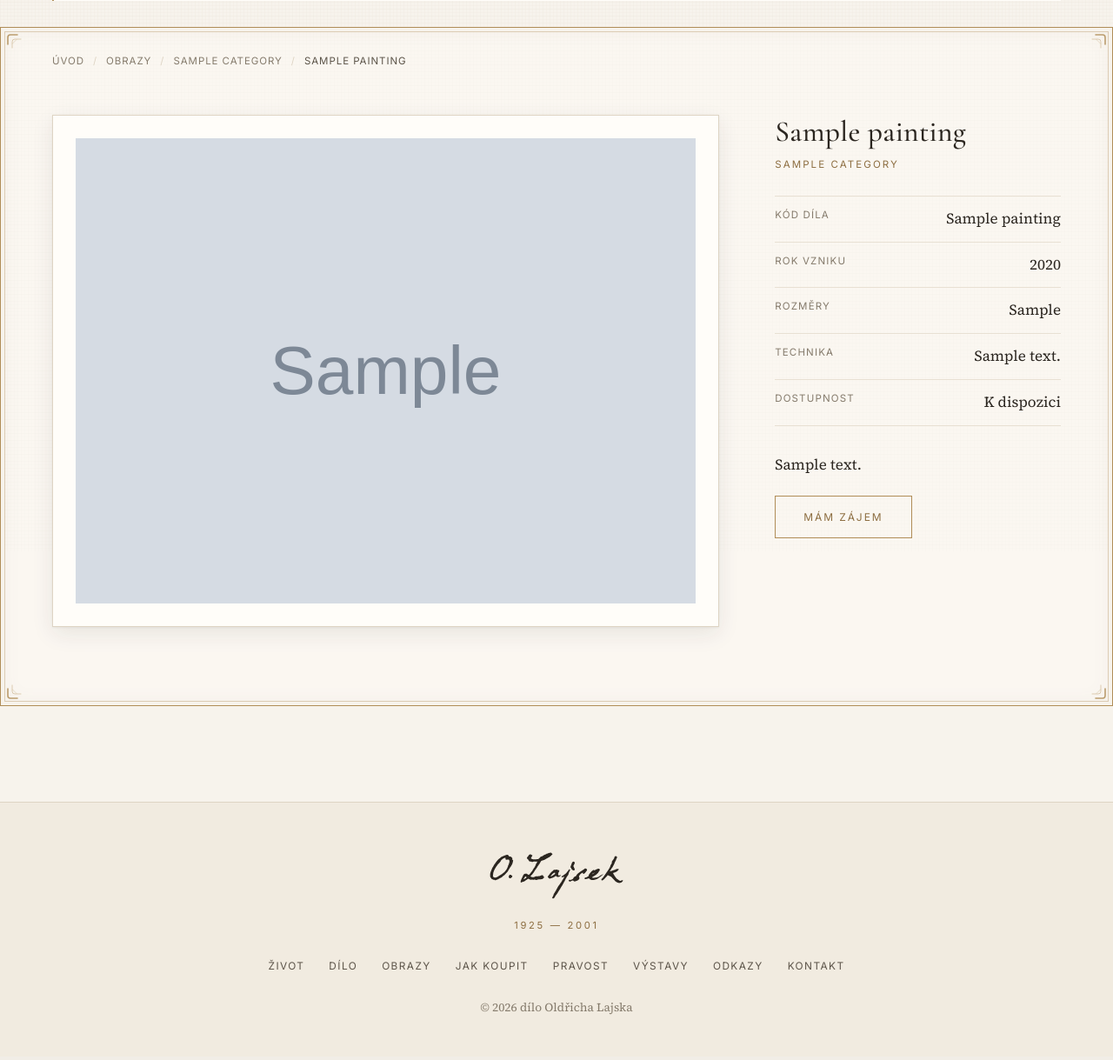
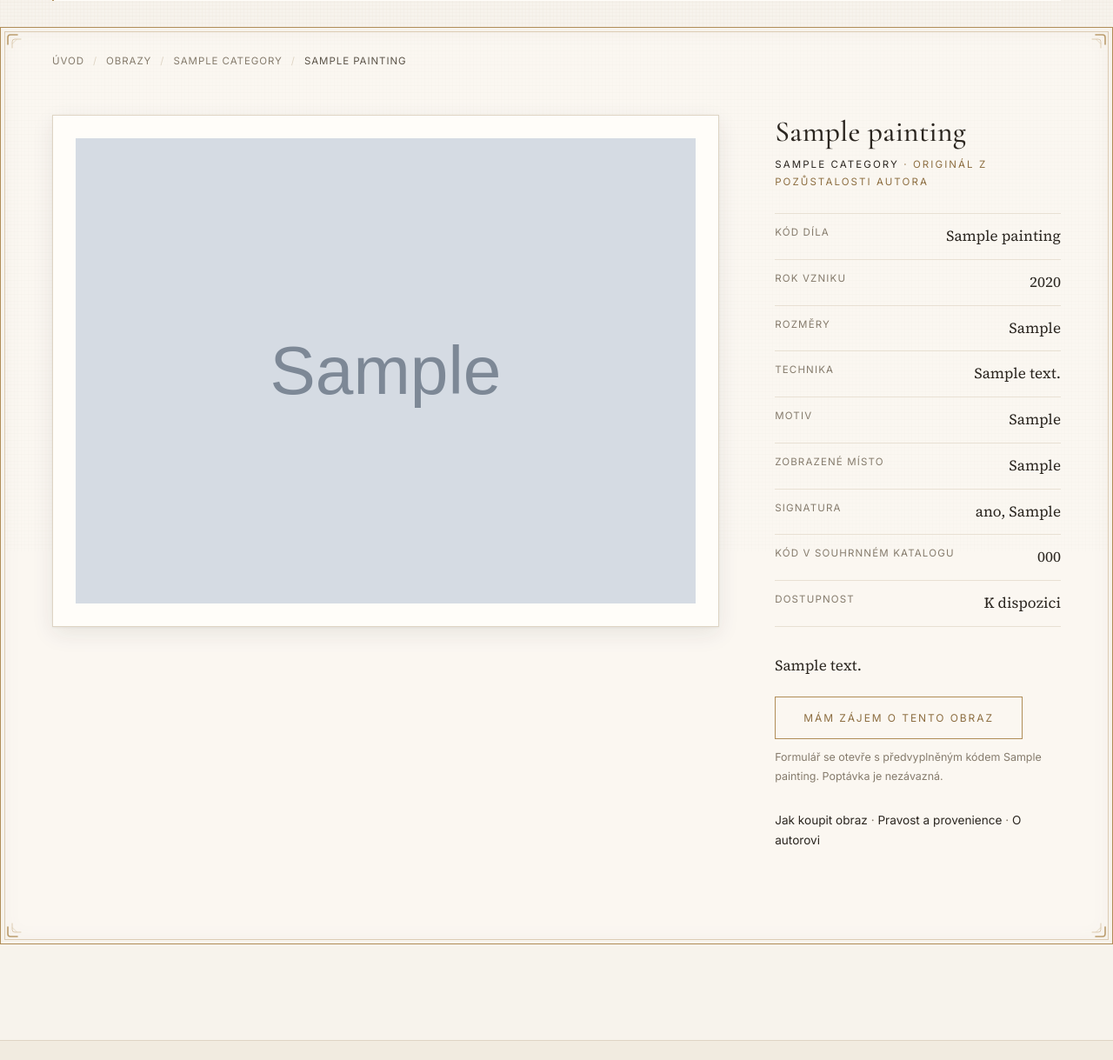
Before and after one commit to Danas2008/Lajsek, a Django app: a page that uses gallery/templates/gallery/painting_detail.html in a window 1280 px wide. Shown: the part 166-1385 px from the top of the page at 87% size. Before the commit the page ends 1333 px from the top, so only its background shows below. Run offline with Django 5.2, Linux system fonts and the light colour scheme; tables that the repository leaves empty hold one stand-in row (values such as "Sample post"); grey boxes marked "Sample" are stand-in pictures; one stand-in notice (Sample message) is shown.

Commit message:
Improve painting page conversion and add contact thank-you URL
- CTA renamed to "Mám zájem o tento obraz" with a note that the code is
  prefilled; it is now shown only for available paintings (sold ones
  showed it before, contrary to the admin help text)
- detail shows motif, depicted place, signature and catalogue code when
  filled; availability label is translated
- "Podobné rozměry" block (area within 25 %) and links to the purchase
  guide, provenance page and biography
- contact form redirects to /kontakt/dekujeme/ (noindex) so inquiries can
  be measured as a goal in cookie-less analytics (slot in base.html,
  enabled via DJANGO_PLAUSIBLE_DOMAIN or DJANGO_UMAMI_*)

Co-Authored-By: Claude Opus 5.5 <noreply@anthropic.com>

```diff
--- a/core/urls.py
+++ b/core/urls.py
@@ -18,6 +18,7 @@ urlpatterns = [
     path('napsali-o-nem/', views.press, name='press'),
     path('odkazy/', views.links, name='links'),
     path('kontakt/', views.contact, name='contact'),
+    path('kontakt/dekujeme/', views.contact_thanks, name='contact_thanks'),
 
     # Obsahové stránky (core/articles.py): jméno URL „article-<slug>“.
     *[
--- a/gallery/templates/gallery/painting_detail.html
+++ b/gallery/templates/gallery/painting_detail.html
@@ -10,7 +10,10 @@
 
         <div class="painting-info">
             <h1>{{ painting.public_title }}</h1>
-            <p class="painting-category">{{ painting.category.display_name }}</p>
+            <p class="painting-category">
+                <a href="{{ painting.category.get_absolute_url }}">{{ painting.category.display_name }}</a>
+                &middot; {% trans "originál z pozůstalosti autora" %}
+            </p>
 
             <dl class="painting-meta">
                 <div>
@@ -26,9 +29,24 @@
                 {% if painting.technique_display %}
                 <div><dt>{% trans "Technika" %}</dt><dd>{{ painting.technique_display }}</dd></div>
                 {% endif %}
+                {% if painting.motif_display %}
+                <div><dt>{% trans "Motiv" %}</dt><dd>{{ painting.motif_display }}</dd></div>
+                {% endif %}
+                {% if painting.location_depicted %}
+                <div><dt>{% trans "Zobrazené místo" %}</dt><dd>{{ painting.location_depicted }}</dd></div>
+                {% endif %}
+                {% if painting.is_signed is not None %}
+                <div>
+                    <dt>{% trans "Signatura" %}</dt>
+                    <dd>{% if painting.is_signed %}{% trans "ano" %}{% if painting.signature_position %}, {{ painting.signature_position }}{% endif %}{% else %}{% trans "bez signatury" %}{% endif %}</dd>
+                </div>
+                {% endif %}
+                {% if painting.catalog_code %}
+                <div><dt>{% trans "Kód v souhrnném katalogu" %}</dt><dd>{{ painting.catalog_code }}</dd></div>
+                {% endif %}
                 <div>
                     <dt>{% trans "Dostupnost" %}</dt>
-                    <dd>{{ painting.get_availability_display }}</dd>
+                    <dd>{% if painting.availability == 'available' %}{% trans "K dispozici" %}{% elif painting.availability == 'sold' %}{% trans "Prodáno" %}{% else %}{% trans "Neprodejné" %}{% endif %}</dd>
                 </div>
             </dl>
 
@@ -40,30 +58,37 @@
                 <p>{% translated painting 'description' %}</p>
             {% endif %}
 
-            {% if painting.availability != 'not_for_sale' %}
+            {% if painting.is_for_sale %}
                 <a class="btn" href="{% url 'core:contact' %}?obraz={{ painting.title|urlencode }}">
-                    {% trans "Mám zájem" %}
+                    {% trans "Mám zájem o tento obraz" %}
                 </a>
+                <p class="cta-note">
+                    {% blocktrans trimmed with code=painting.title %}
+                        Formulář se otevře s předvyplněným kódem {{ code }}. Poptávka je nezávazná.
+                    {% endblocktrans %}
+                </p>
             {% endif %}
+
+            <p class="related-links">
+                <a href="{% url 'core:article-jak-koupit' %}">{% trans "Jak koupit obraz" %}</a> ·
+                <a href="{% url 'core:article-pravost-a-provenience' %}">{% trans "Pravost a provenience" %}</a> ·
+                <a href="{% url 'core:life' %}">{% trans "O autorovi" %}</a>
+            </p>
         </div>
     </div>
 
     {% if related %}
     <div class="related">
         <h2 class="section-heading">{% trans "Další díla z této kategorie" %}</h2>
-        <div class="gallery-grid">
-            {% for item in related %}
-            <a class="gallery-item" href="{{ item.get_absolute_url }}">
-                <div class="frame">
-                    {% include "gallery/_picture.html" with painting=item variant="grid" sizes="(max-width: 560px) 45vw, 220px" %}
-                </div>
-                <div class="gallery-item-info">
-                    <h3>{{ item.public_title }}</h3>
-                    <p class="gallery-item-code">{% trans "kód" %} {{ item.title }}</p>
-                </div>
-            </a>
-            {% endfor %}
-        </div>
+        {% include "gallery/_related_grid.html" with items=related %}
+        <p class="related-more"><a href="{{ painting.category.get_absolute_url }}">{% blocktrans with category=painting.category.display_name %}Všechny obrazy: {{ category }}{% endblocktrans %} &rarr;</a></p>
+    </div>
+    {% endif %}
+
+    {% if similar_size %}
+    <div class="related">
+        <h2 class="section-heading">{% trans "Podobné rozměry" %}</h2>
+        {% include "gallery/_related_grid.html" with items=similar_size show_size=True %}
     </div>
     {% endif %}
 </section>
--- a/gallery/views.py
+++ b/gallery/views.py
@@ -78,6 +78,25 @@ def _painting_by_old_slug(slug):
     return matches[0] if len(matches) == 1 else None
 
 
+def _similar_size(painting, exclude, limit=4, tolerance=0.25):
+    """Obrazy s podobnou plochou (±25 %) — pro zájemce, kteří hledají obraz na konkrétní stěnu."""
+    size = painting.size_cm
+    if not size:
+        return []
+    area = size[0] * size[1]
+    candidates = []
+    for other in (Painting.objects.select_related('category')
+                  .exclude(dimensions='').exclude(pk__in=exclude)):
+        other_size = other.size_cm
+        if not other_size:
+            continue
+        ratio = other_size[0] * other_size[1] / area
+        if abs(ratio - 1) <= tolerance:
+            candidates.append((abs(ratio - 1), other.is_for_sale is False, other))
+    candidates.sort(key=lambda item: (item[1], item[0]))
+    return [other for _diff, _sold, other in candidates[:limit]]
+
+
 def painting_description(painting):
     """Meta description obrazu — jen z vyplněných údajů, vždy s kódem a dostupností."""
     text = _(
@@ -116,6 +135,8 @@ def painting_detail(request, category_slug, slug):
         .exclude(pk=painting.pk)[:4]
     )
 
+    similar_size = _similar_size(painting, exclude=[painting.pk, *(p.pk for p in related)])
+
     og_image = painting.og_image
     seo = PageMeta(
         title=fit_title(
@@ -135,6 +156,7 @@ def painting_detail(request, category_slug, slug):
         'seo': seo,
         'painting': painting,
         'related': related,
+        'similar_size': similar_size,
     }
     return render(request, 'gallery/painting_detail.html', context)
 
--- a/static/css/style.css
+++ b/static/css/style.css
@@ -1779,3 +1779,20 @@ p { margin: 0 0 1.2em; }
     color: inherit;
     line-height: inherit;
 }
+
+/* Detail obrazu — konverzní prvky */
+.cta-note {
+    font-family: var(--sans-ui);
+    font-size: 0.78rem;
+    color: var(--muted);
+    margin: 10px 0 0;
+}
+
+.painting-info .related-links { margin-top: 28px; }
+
+.related-more {
+    font-family: var(--sans-ui);
+    font-size: 0.85rem;
+    text-align: right;
+    margin-top: 18px;
+}
```
Also changed, not shown: core/templates/core/contact_thanks.html (added, +17 -0 lines), core/views.py (+15 -3 lines), gallery/templates/gallery/_related_grid.html (added, +14 -0 lines).
